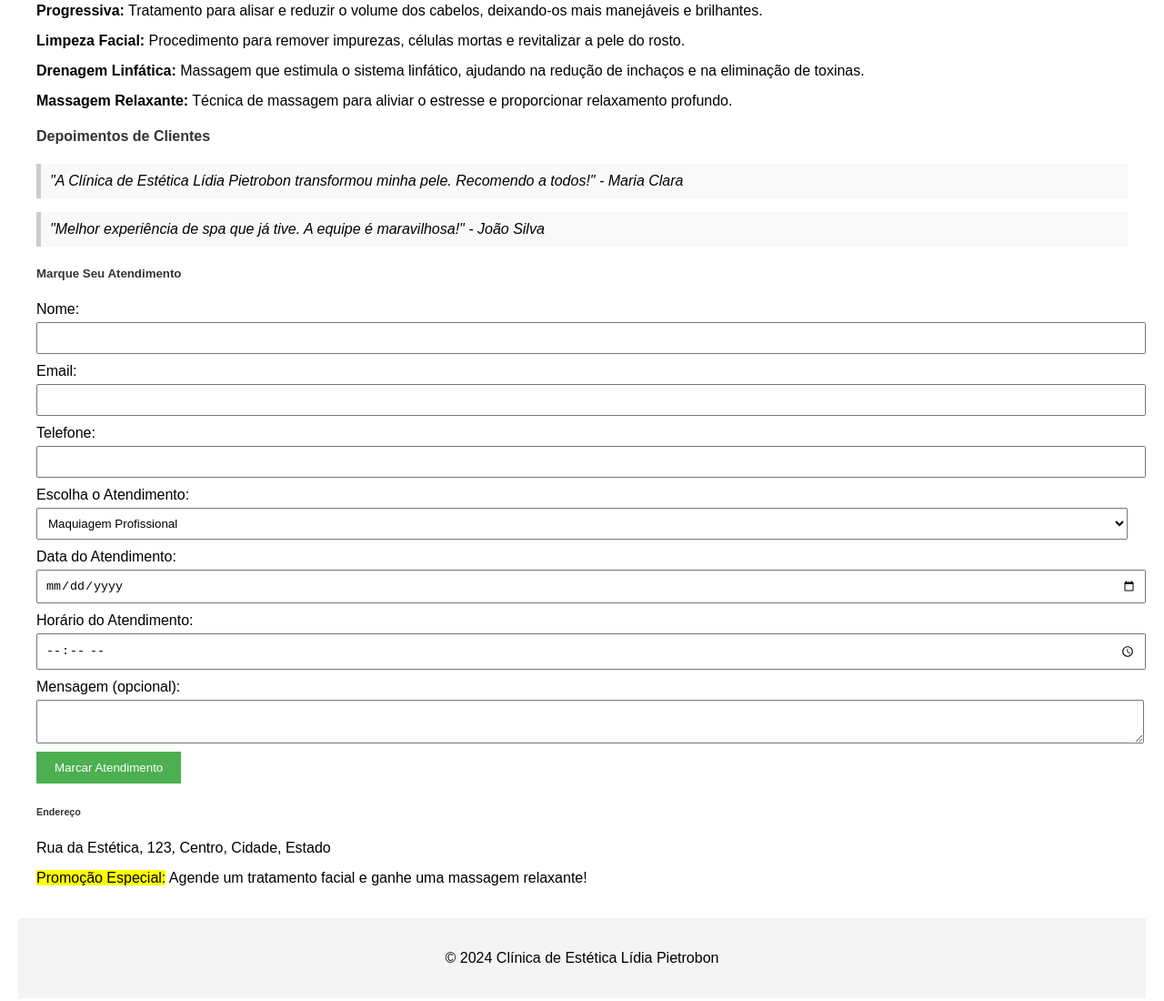
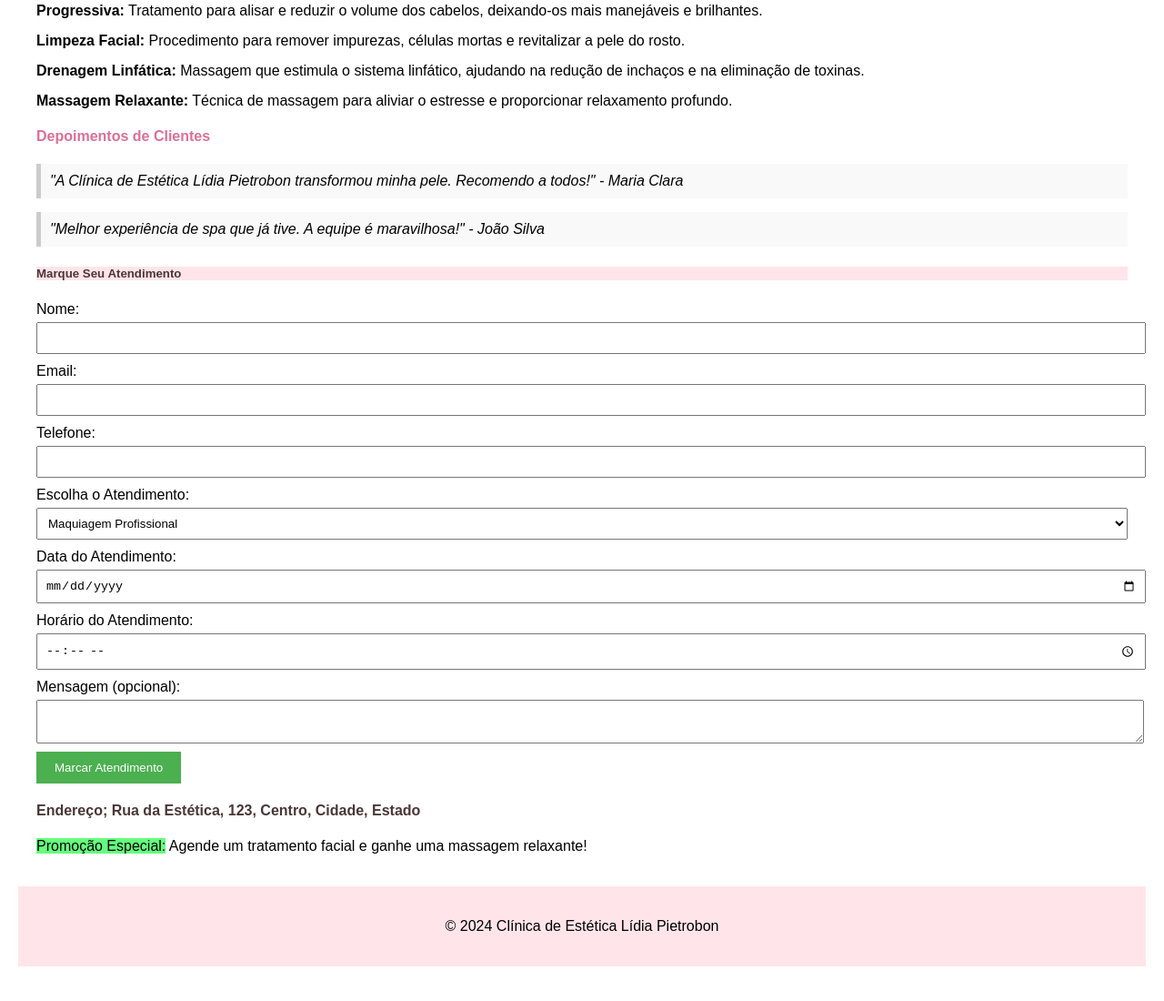
Before and after one commit to Oliveira-Pietrobon/html-projeto-dio, a plain HTML site: page Desafio.DIO/index.html in a window 1280 px wide. Shown: the part 810-1910 px from the top of the page at 91% size. Drawn offline with Linux system fonts and the light colour scheme.

Commit message:
Mudança de cor.

```diff
--- a/Desafio.DIO/index.html
+++ b/Desafio.DIO/index.html
@@ -3,7 +3,7 @@
 <head>
     <meta charset="UTF-8">
     <meta name="viewport" content="width=device-width, initial-scale=1.0">
-    <title>Clínica de Estética Lídia Pietrobon</title>
+    <title style= "background-color: #228B22	; color: #f4f4f4; ">Clínica de Estética Lídia Pietrobon</title>
     <style>
         body {
             font-family: Arial, sans-serif;
@@ -11,7 +11,7 @@
             padding: 20px;
         }
         header, footer {
-            background-color: #f4f4f4;
+            background-color:#ffe5ea;
             padding: 20px;
             text-align: center;
         }
@@ -19,7 +19,7 @@
             padding: 20px;
         }
         h1, h2, h3, h4, h5, h6 {
-            color: #333;
+            color: #49363a;
         }
         p {
             margin: 15px 0;
@@ -32,7 +32,7 @@
             background-color: #f9f9f9;
         }
         .highlight {
-            background-color: yellow;
+            background-color: rgba(0, 255, 42, 0.605);
         }
         form {
             margin-top: 20px;
@@ -61,13 +61,13 @@
 </head>
 <body>
     <header>
-        <h1>Clínica de Estética Lídia Pietrobon</h1>
+        <h1 style=" color: #ff00a9 ;">Clínica de Estética Lídia Pietrobon</h1>
     </header>
     <main>
         <h2>Bem-vindo à nossa Clínica</h2>
         <p>Na <strong>Clínica de Estética Lídia Pietrobon</strong>, oferecemos uma variedade de serviços para melhorar sua beleza e bem-estar. Nossa equipe é altamente qualificada e dedicada a proporcionar a melhor experiência para nossos clientes.</p>
 
-        <h3>Nossos Serviços</h3>
+        <h3 style="background: #ffe5ea;">Nossos Serviços</h3>
         <ul>
             <li>Maquiagem profissional</li>
             <li>Penteado infantil</li>
@@ -83,7 +83,7 @@
 
         </ul>
 
-        <h4>Descrição dos Procedimentos</h4>
+        <h4 style="background: #ffe5ea ;">Descrição dos Procedimentos</h4>
         <p><strong>Maquiagem Profissional:</strong> Realce sua beleza natural com uma maquiagem profissional adequada para todas as ocasiões.</p>
         <p><strong>Penteado Infantil:</strong> Penteados especiais para crianças, perfeitos para eventos e festas.</p>
         <p><strong>Penteado Adulto:</strong> Penteados elegantes e modernos para adultos, ideais para qualquer ocasião.</p>
@@ -96,7 +96,7 @@
         <p><strong>Drenagem Linfática:</strong> Massagem que estimula o sistema linfático, ajudando na redução de inchaços e na eliminação de toxinas.</p>
         <p><strong>Massagem Relaxante:</strong> Técnica de massagem para aliviar o estresse e proporcionar relaxamento profundo.</p>
 
-        <h4>Depoimentos de Clientes</h4>
+        <h4 style="color: #DB7093;">Depoimentos de Clientes</h4>
         <blockquote>
             "A Clínica de Estética Lídia Pietrobon transformou minha pele. Recomendo a todos!" - <i>Maria Clara</i>
         </blockquote>
@@ -104,7 +104,7 @@
             "Melhor experiência de spa que já tive. A equipe é maravilhosa!" - <i>João Silva</i>
         </blockquote>
 
-        <h5>Marque Seu Atendimento</h5>
+        <h5 style="background-color: #ffe5ea;">Marque Seu Atendimento</h5>
         <form>
             <label for="name">Nome:</label>
             <input type="text" id="name" name="name" required>
@@ -142,8 +142,7 @@
             <input type="submit" value="Marcar Atendimento">
         </form>
 
-        <h6>Endereço</h6>
-        <p>Rua da Estética, 123, Centro, Cidade, Estado</p>
+        <h4>Endereço; Rua da Estética, 123, Centro, Cidade, Estado</h4>
         <p><mark class="highlight">Promoção Especial:</mark> Agende um tratamento facial e ganhe uma massagem relaxante!</p>
     </main>
     <footer>
```
